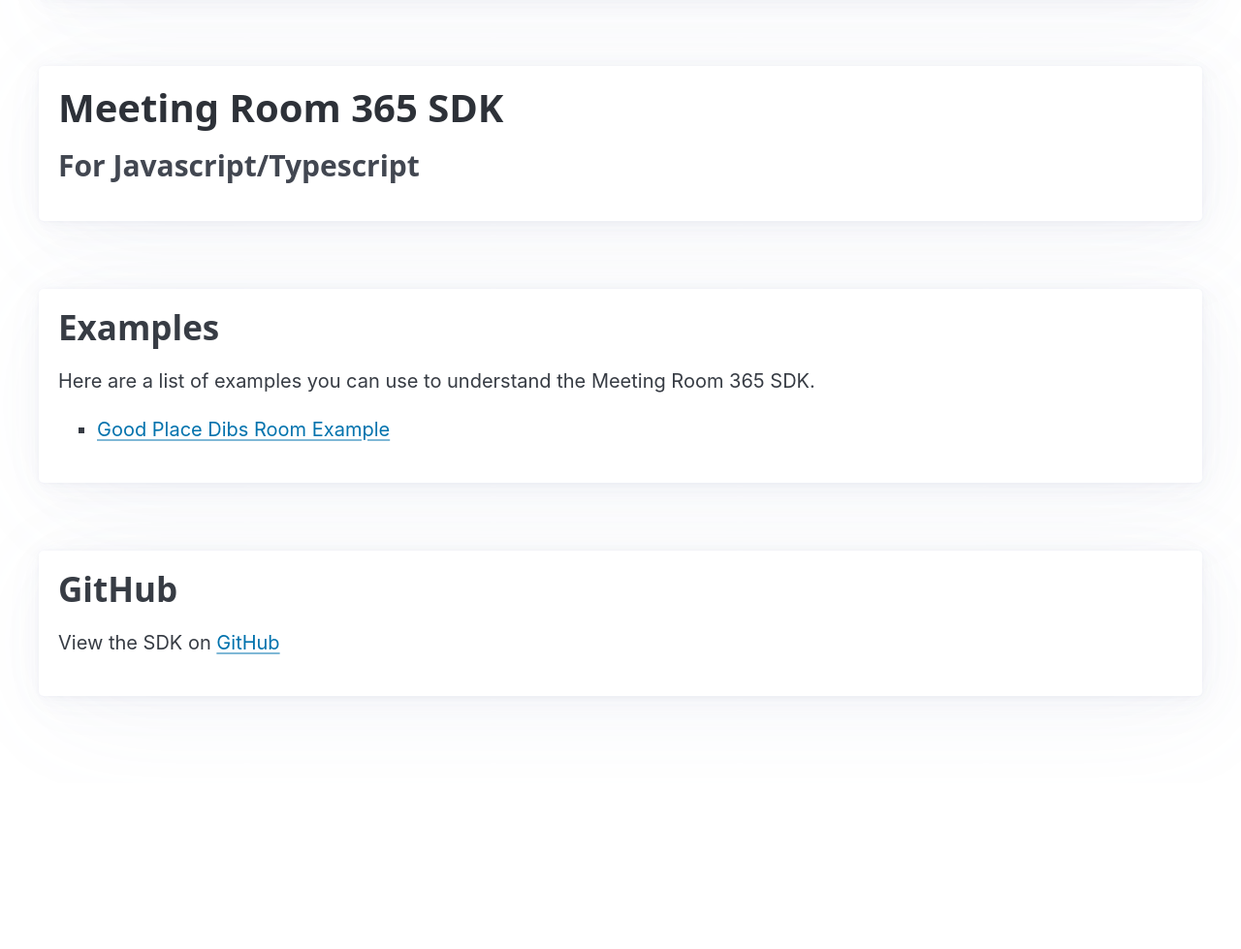
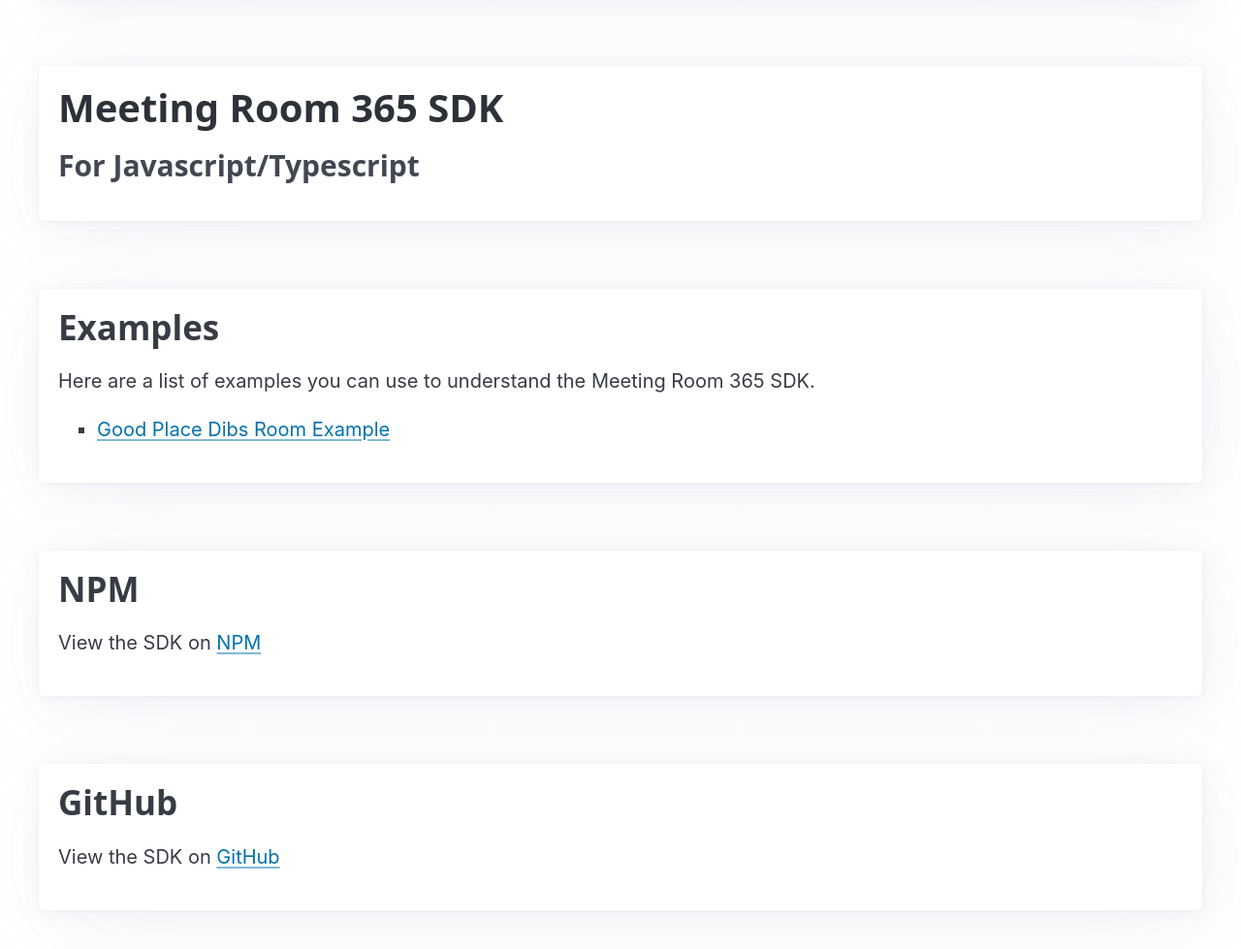
Before and after one commit to Meeting-Room-365/meetingroom365-sdk, a website: page index.html in a window 1280 px wide. Shown: the part 95-1074 px from the top of the page at 97% size. Before the commit the page ends 903 px from the top, so only its background shows below. Drawn offline with nearby package versions, Linux system fonts and the light colour scheme.

Commit message:
Update index.html

```diff
--- a/index.html
+++ b/index.html
@@ -60,12 +60,18 @@
     <p>&nbsp;</p>
 
     <article>
+        <h2>NPM</h2>
+
+        <p>View the SDK on <a href="https://www.npmjs.com/package/meetingroom365">NPM</a></p>
+    </article>
+
+    <p>&nbsp;</p>
+
+    <article>
         <h2>GitHub</h2>
 
         <p>View the SDK on <a href="https://github.com/kidGodzilla/meetingroom365-sdk">GitHub</a></p>
     </article>
-
-    <p>&nbsp;</p>
 </main>
 
 </body>
```
